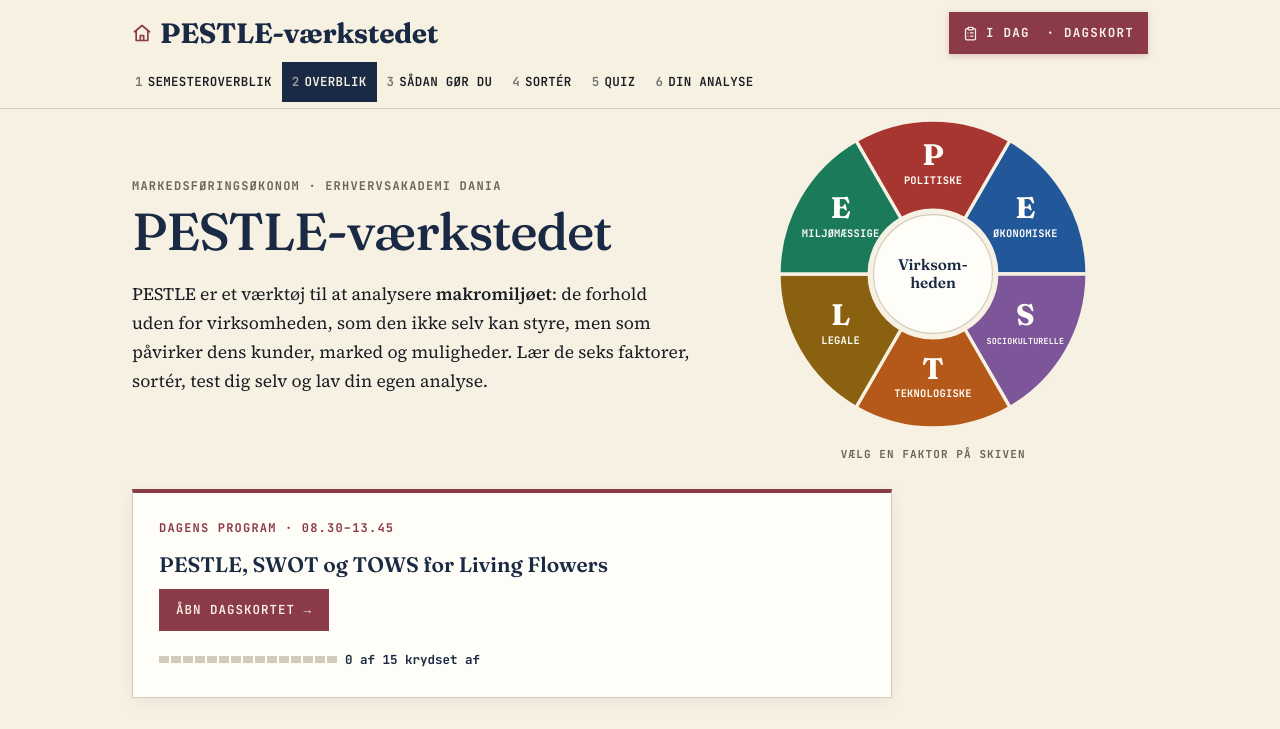
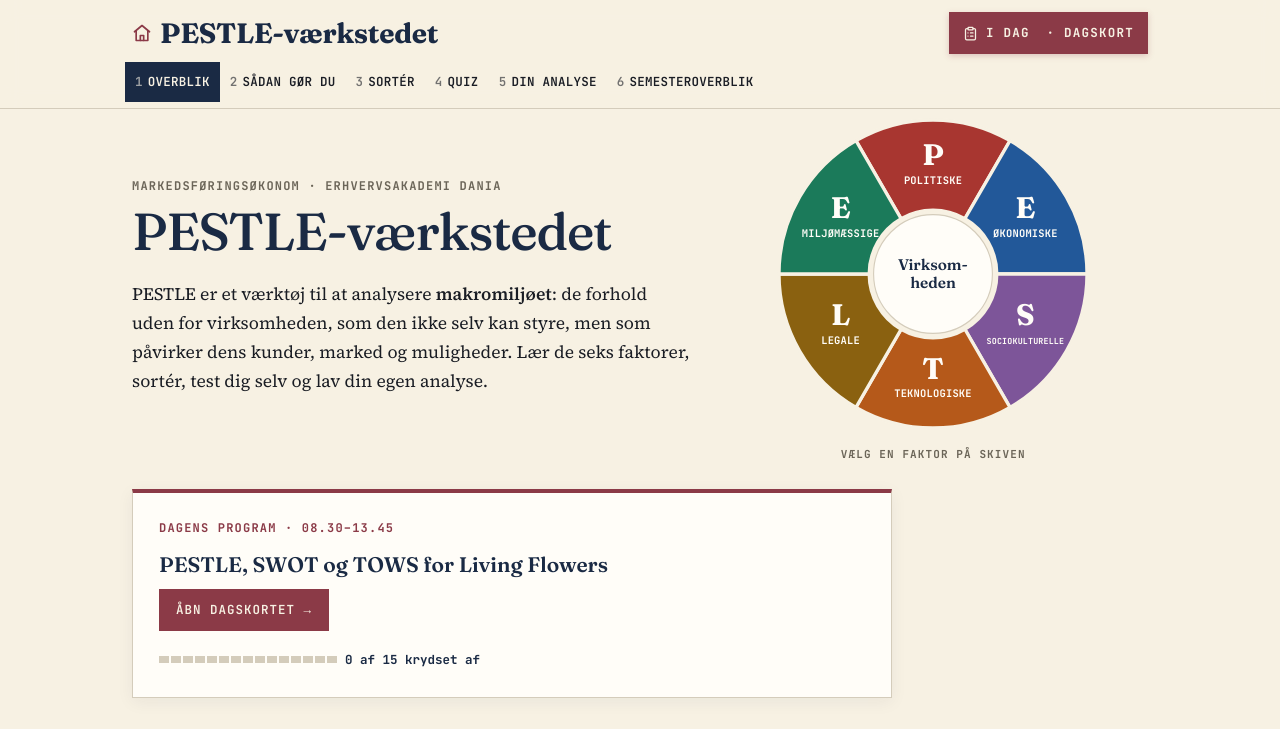
Before and after one commit to arma-dania/Pestle, a plain HTML site: page index.html in a window 1280 px wide. Shown: the top 729 px of the page. Drawn offline with nearby package versions, Linux system fonts and the light colour scheme.

Commit message:
Semesteroverblik flyttes sidst i menuen
Co-Authored-By: Claude Opus 5.5 <noreply@anthropic.com>
Claude-Session: https://claude.ai/code/session_014WKH9v7VqmbXZPvz361Rz3

```diff
--- a/index.html
+++ b/index.html
@@ -281,28 +281,17 @@ span.chipr{background:#fff;border-style:dashed}
       </button>
     </div>
     <div class="tablist" role="tablist" aria-label="Afsnit">
-      <button class="tab" role="tab" id="t-semester" aria-controls="semester" aria-selected="false" tabindex="-1"><span class="n">1</span>Semesteroverblik</button>
-      <button class="tab" role="tab" id="t-overblik" aria-controls="overblik" aria-selected="true"><span class="n">2</span>Overblik</button>
-      <button class="tab" role="tab" id="t-trin" aria-controls="trin" aria-selected="false" tabindex="-1"><span class="n">3</span>Sådan gør du</button>
-      <button class="tab" role="tab" id="t-sorter" aria-controls="sorter" aria-selected="false" tabindex="-1"><span class="n">4</span>Sortér</button>
-      <button class="tab" role="tab" id="t-quiz" aria-controls="quiz" aria-selected="false" tabindex="-1"><span class="n">5</span>Quiz</button>
-      <button class="tab" role="tab" id="t-ark" aria-controls="ark" aria-selected="false" tabindex="-1"><span class="n">6</span>Din analyse</button>
+      <button class="tab" role="tab" id="t-overblik" aria-controls="overblik" aria-selected="true"><span class="n">1</span>Overblik</button>
+      <button class="tab" role="tab" id="t-trin" aria-controls="trin" aria-selected="false" tabindex="-1"><span class="n">2</span>Sådan gør du</button>
+      <button class="tab" role="tab" id="t-sorter" aria-controls="sorter" aria-selected="false" tabindex="-1"><span class="n">3</span>Sortér</button>
+      <button class="tab" role="tab" id="t-quiz" aria-controls="quiz" aria-selected="false" tabindex="-1"><span class="n">4</span>Quiz</button>
+      <button class="tab" role="tab" id="t-ark" aria-controls="ark" aria-selected="false" tabindex="-1"><span class="n">5</span>Din analyse</button>
+      <button class="tab" role="tab" id="t-semester" aria-controls="semester" aria-selected="false" tabindex="-1"><span class="n">6</span>Semesteroverblik</button>
     </div>
   </div>
 </nav>
 
 <main class="container">
-<!-- SEMESTEROVERBLIK -->
-<section class="panel" id="semester" role="tabpanel" tabindex="0" aria-labelledby="t-semester" hidden>
-  <div class="ph"><p class="mono kicker">Animation · 2:34 · semestret på ét kort</p><h2>Fra data til anbefaling</h2></div>
-  <div class="stack" style="max-width:900px">
-    <p>Animationen viser, hvor PESTLE hører til i semestret. Den starter ved de strategiske anbefalinger og spørger hele vejen ned: Hvor kommer det fra? Derefter vender den retningen og viser, hvordan fundene fra analyserne bliver til SWOT-punkter, TOWS-alternativer og til sidst anbefalinger. PESTLE ligger yderst, i makromiljøet, og leverer muligheder og trusler.</p>
-    <p class="mono chain"><b>Data</b> → <b>Analyser</b> (intern · mikro · makro) → <b>SWOT</b> → <b>TOWS</b> → <b>Anbefalinger</b></p>
-  </div>
-  <iframe id="fdta" class="anim-frame" src="overblik/fra-data-til-anbefaling.html" title="Animation: Fra data til anbefaling" loading="lazy" allowfullscreen></iframe>
-
-</section>
-
 <!-- OVERBLIK -->
 <section class="panel" id="overblik" role="tabpanel" tabindex="0" aria-labelledby="t-overblik">
   <div class="hero">
@@ -424,6 +413,17 @@ span.chipr{background:#fff;border-style:dashed}
   <div class="row confirm" id="confirmclear" hidden><span id="confirmtext">Slet hele analysen?</span><button class="btn" id="yesclear" type="button">Ja, slet</button><button class="btn ghost" id="noclear" type="button">Fortryd</button></div>
   <p class="toast" id="toast" role="status"></p>
   <textarea id="copyfallback" hidden aria-label="Analysen som tekst – markér og kopiér"></textarea>
+</section>
+
+<!-- SEMESTEROVERBLIK -->
+<section class="panel" id="semester" role="tabpanel" tabindex="0" aria-labelledby="t-semester" hidden>
+  <div class="ph"><p class="mono kicker">Animation · 2:34 · semestret på ét kort</p><h2>Fra data til anbefaling</h2></div>
+  <div class="stack" style="max-width:900px">
+    <p>Animationen viser, hvor PESTLE hører til i semestret. Den starter ved de strategiske anbefalinger og spørger hele vejen ned: Hvor kommer det fra? Derefter vender den retningen og viser, hvordan fundene fra analyserne bliver til SWOT-punkter, TOWS-alternativer og til sidst anbefalinger. PESTLE ligger yderst, i makromiljøet, og leverer muligheder og trusler.</p>
+    <p class="mono chain"><b>Data</b> → <b>Analyser</b> (intern · mikro · makro) → <b>SWOT</b> → <b>TOWS</b> → <b>Anbefalinger</b></p>
+  </div>
+  <iframe id="fdta" class="anim-frame" src="overblik/fra-data-til-anbefaling.html" title="Animation: Fra data til anbefaling" loading="lazy" allowfullscreen></iframe>
+
 </section>
 
 <div class="pagenav" id="pagenav"></div>
```
Also changed, not shown: 1 other file.
